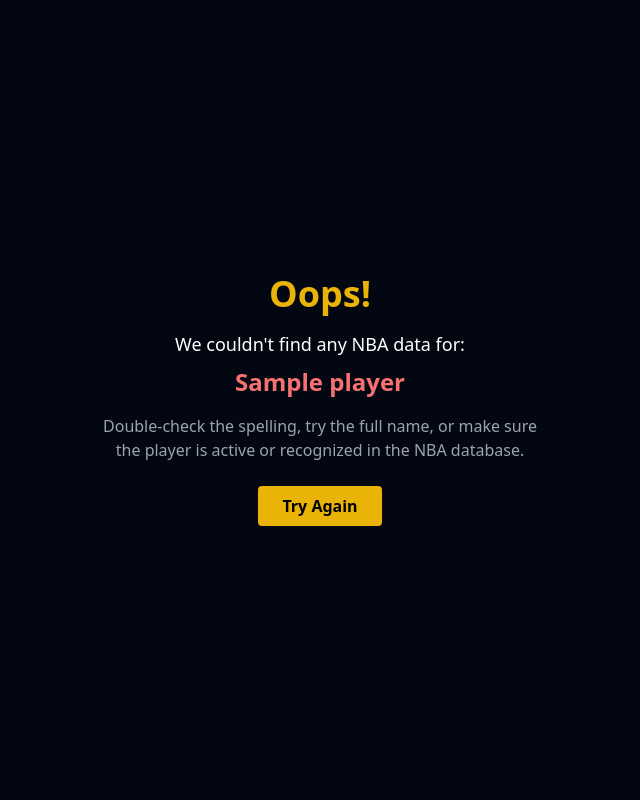
After one commit to lukechambers5/nba-points-ml, a Flask app: template templates/not_found.html in a window 1280 px wide. The commit adds this page. Shown: the whole page, without its empty margins (320-960 px from the left). Run offline with Flask 3, Linux system fonts and the light colour scheme; the template is opened without the code that fills it: most values are stand-ins (such as "Sample title", 1, 10 or a date in 2020); parts of the project's set-up code (start-up, migrations or seed data) failed here and were passed over; some libraries are stand-ins or nearby versions.

Commit message:
Better user experience and more accurate trained model

```diff
--- a/app.py
+++ b/app.py
@@ -1,9 +1,16 @@
 from flask import Flask, request, render_template
 import pickle
 from features import extract_features
+import numpy as np
+import pandas as pd
 
 app = Flask(__name__)
-model = pickle.load(open('model.pkl', 'rb'))
+
+# Load model and feature names
+with open('model.pkl', 'rb') as f:
+    model_data = pickle.load(f)
+    model = model_data['model']
+    feature_names = model_data['feature_names']
 
 @app.route('/')
 def home():
@@ -13,30 +20,42 @@ def home():
 def predict():
     player = request.form['player']
     opponent = request.form['opponent']
-    features_df = extract_features(player, opponent)
 
-    if features_df is None:
-        return "Player not found."
+    result_data = extract_features(player, opponent)
+    if result_data is None:
+        return render_template('not_found.html', player=player)
 
-    prediction = model.predict(features_df)[0]
+    features_df = result_data['features']
+    meta = result_data['meta']
 
-    # Extract original input features for display
-    recent_ppg = features_df['recent_ppg'].values[0]
-    career_ppg = features_df['career_ppg'].values[0]
-    vs_team_ppg = features_df['vs_team_ppg'].values[0]
+    # Align features with training column order
+    try:
+        input_df = features_df[feature_names]
+    except KeyError as e:
+        return f"Missing feature(s): {e}"
 
-    confidence = 0.85  # temp value
+    prediction = model.predict(input_df)[0]
+    input_array = input_df.values  # <-- Convert to plain NumPy array
+    all_preds = [tree.predict(input_array)[0] for tree in model.estimators_]
+    std_dev = np.std(all_preds)
+    confidence = max(0.0, min(1.0, 1.0 - std_dev / 10))
 
     result = {
-        'predicted_pts': round(prediction, 2),
-        'recent_ppg': round(recent_ppg, 2),
-        'career_ppg': round(career_ppg, 2),
-        'vs_team_ppg': round(vs_team_ppg, 2),
-        'confidence': confidence
+        'predicted_pts': round(prediction, 1),
+        'recent_ppg': round(features_df['recent_ppg'].iloc[0], 2),
+        'career_ppg': round(features_df['career_ppg'].iloc[0], 2),
+        'vs_team_ppg': round(features_df['vs_team_ppg'].iloc[0], 2),
+        'confidence': round(confidence, 2),
+        'player': meta['full_name'],
+        'team_name': meta['team'],
+        'position': meta['position'],
+        'height': meta['height'],
+        'weight': meta['weight'],
+        'age': meta['age'],
+        'headshot_url': f"https://cdn.nba.com/headshots/nba/latest/1040x760/{meta['id']}.png"
     }
 
     return render_template('index.html', prediction=result, team=opponent)
 
-
 if __name__ == '__main__':
     app.run(debug=True)
--- a/features.py
+++ b/features.py
@@ -3,6 +3,8 @@ from nba_api.stats.static import players
 import pandas as pd
 import time
 import unicodedata
+from datetime import datetime
+
 
 # in case user puts in different variations of team name
 
@@ -42,7 +44,7 @@ def get_player_id(player_name):
 
 # This function gets their last 5 games average points to account for a recent hot streak or slump
 def get_recent_avg_pts(player_id, num_games=5):
-    log = playergamelog.PlayerGameLog(player_id=player_id, season='2023')
+    log = playergamelog.PlayerGameLog(player_id=player_id, season='ALL')
     time.sleep(0.5)
     df = log.get_data_frames()[0]
     return df['PTS'].head(num_games).mean()
@@ -56,7 +58,7 @@ def get_career_ppg(player_id):
 
 # Gets ppg avg vs the particular team
 def get_vs_team_avg(player_id, opponent_abbr):
-    log = playergamelog.PlayerGameLog(player_id=player_id, season='2023')
+    log = playergamelog.PlayerGameLog(player_id=player_id, season='ALL')
     time.sleep(0.5)
     df = log.get_data_frames()[0]
     vs_df = df[df['MATCHUP'].str.contains(opponent_abbr)]
@@ -67,10 +69,40 @@ def extract_features(player_name, opponent_input):
     player_id = get_player_id(player_name)
     if not player_id:
         return None
+
     opponent_abbr = normalize_team_input(opponent_input)
+
+    # Get core features
+    recent = get_recent_avg_pts(player_id)
+    career = get_career_ppg(player_id)
+    vs_team = get_vs_team_avg(player_id, opponent_abbr)
+
+    # Extra info
+    info = commonplayerinfo.CommonPlayerInfo(player_id=player_id).get_data_frames()[0].iloc[0]
+    time.sleep(0.5)
+
+    birthdate_str = info.get('BIRTHDATE')
+    birthdate = datetime.fromisoformat(birthdate_str) if birthdate_str else None
+    age = (datetime.now() - birthdate).days // 365 if birthdate else None
+
+    meta = {
+        'full_name': info.get('DISPLAY_FIRST_LAST', 'Unknown'),
+        'team': info.get('TEAM_NAME', 'Unknown'),
+        'position': info.get('POSITION', 'Unknown'),
+        'height': info.get('HEIGHT', 'Unknown'),
+        'weight': info.get('WEIGHT', 'Unknown'),
+        'age': age,
+        'id': player_id
+    }
+
+
     features = {
-        'recent_ppg': get_recent_avg_pts(player_id),
-        'career_ppg': get_career_ppg(player_id),
-        'vs_team_ppg': get_vs_team_avg(player_id, opponent_abbr)
+        'recent_ppg': recent,
+        'career_ppg': career,
+        'vs_team_ppg': vs_team,
     }
-    return pd.DataFrame([features])
+
+    return {
+        'features': pd.DataFrame([features]),
+        'meta': meta
+    }
--- /dev/null
+++ b/requirements.txt
@@ -0,0 +1,5 @@
+Flask
+nba_api
+pandas
+scikit-learn
+requests
--- /dev/null
+++ b/templates/not_found.html
@@ -0,0 +1,21 @@
+<!DOCTYPE html>
+<html lang="en">
+<head>
+  <meta charset="UTF-8">
+  <title>Player Not Found</title>
+  <script src="https://cdn.tailwindcss.com"></script>
+</head>
+<body class="bg-gray-950 text-white min-h-screen flex flex-col items-center justify-center px-4">
+  <div class="text-center max-w-md">
+    <h1 class="text-4xl font-bold text-yellow-500 mb-4">Oops!</h1>
+    <p class="text-lg mb-2">We couldn't find any NBA data for:</p>
+    <p class="text-2xl font-semibold text-red-400 mb-4">{{ player }}</p>
+
+    <p class="text-gray-400 mb-6">Double-check the spelling, try the full name, or make sure the player is active or recognized in the NBA database.</p>
+
+    <a href="/" class="inline-block bg-yellow-500 hover:bg-yellow-600 text-black font-bold py-2 px-6 rounded transition">
+      Try Again
+    </a>
+  </div>
+</body>
+</html>
```
Also changed, not shown: templates/index.html (+23 -7 lines), templates/result.html (deleted, +0 -14 lines), train_model.py (+18 -10 lines), README.md (added).
